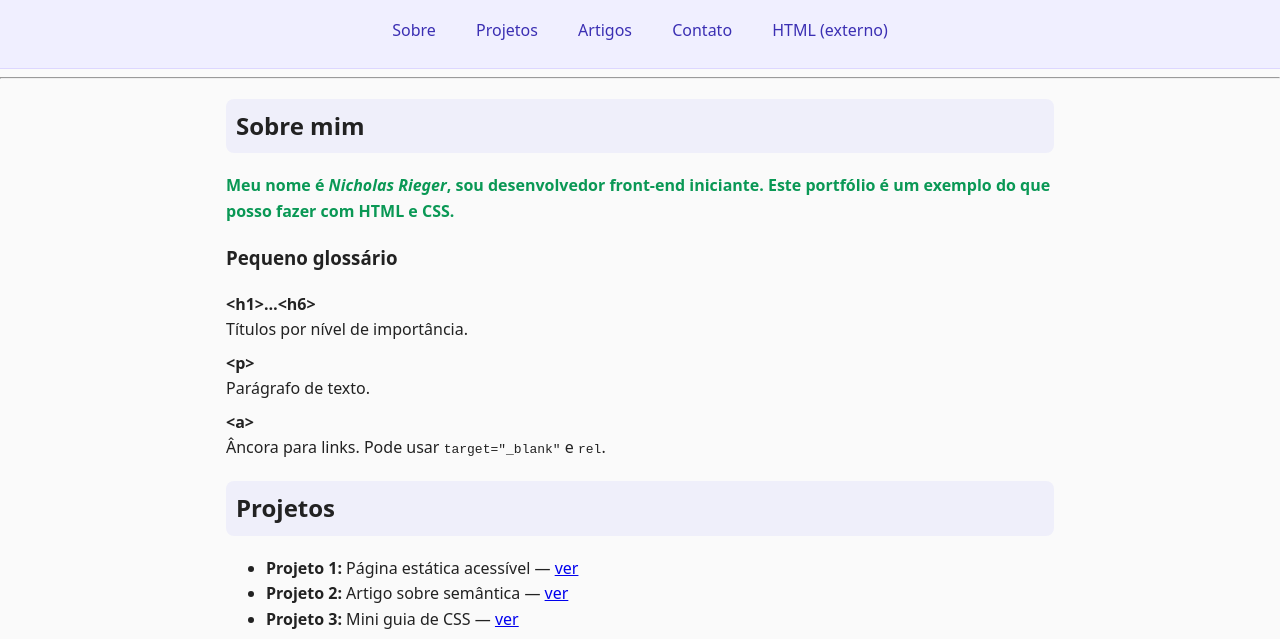
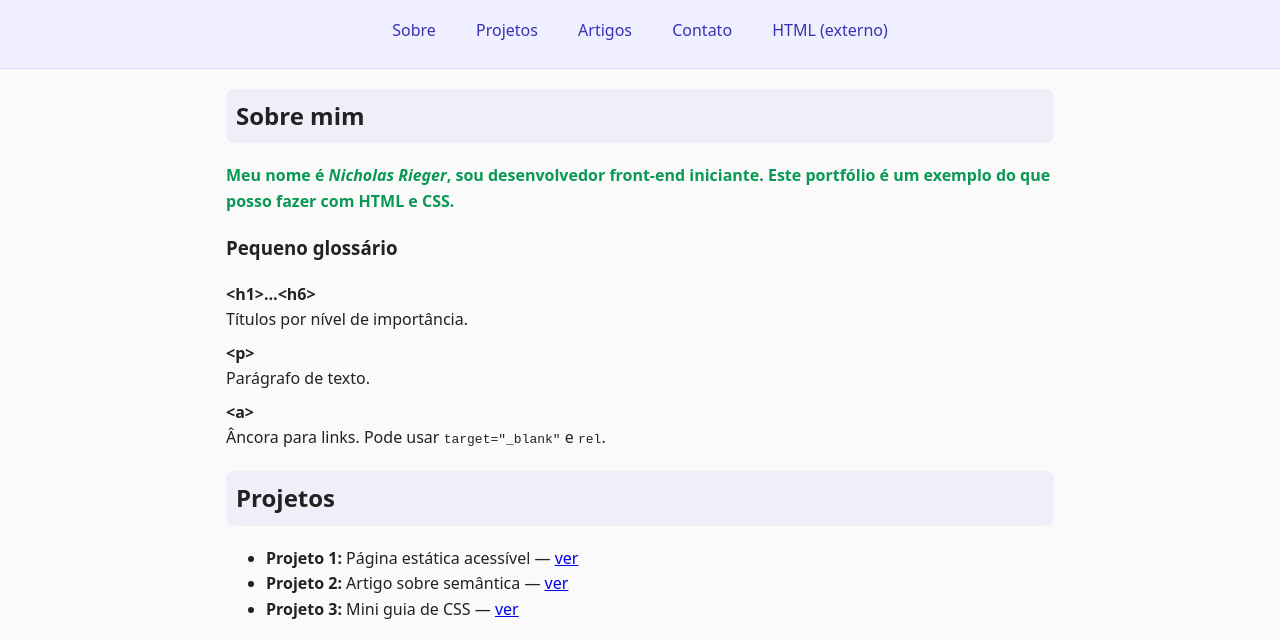
Before and after one commit to NicholasLiceu/Exercicio-Revisao-Q14-20, a plain HTML site: page index.html in a window 1280 px wide. Shown: the part 100-739 px from the top of the page. Drawn offline with Linux system fonts and the light colour scheme.

Commit message:
Update index.html

```diff
--- a/index.html
+++ b/index.html
@@ -27,8 +27,6 @@
       </ul>
     </nav>
   </header>
-
-  <hr> <!-- separador -->
 
   <!-- Seção Sobre -->
   <section id="sobre" class="bloco">
```
